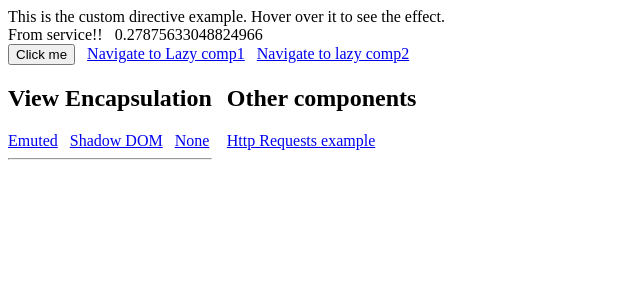
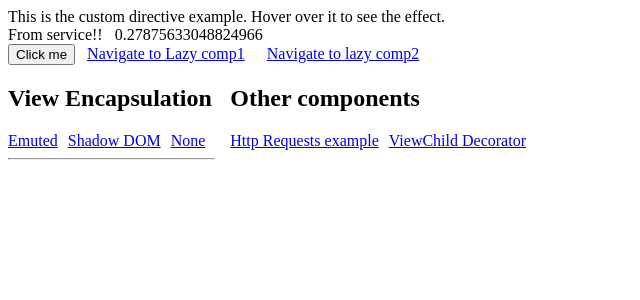
Before and after one commit to arpita041/myAngularNotes, an Angular app: page / in a window 1280 px wide. Shown: the top 300 px of the page, without its empty margins (0-640 px from the left). Built offline with nearby package versions, Linux system fonts and the light colour scheme; no server answers.

Commit message:
ViewChild decorator parent child comp

```diff
--- a/src/app/app-routing.module.ts
+++ b/src/app/app-routing.module.ts
@@ -4,12 +4,14 @@ import { EmutedViewEncapsulationComponent } from './emuted-view-encapsulation/em
 import { ShadowDomViewEncapusulationComponent } from './shadow-dom-view-encapusulation/shadow-dom-view-encapusulation.component';
 import { NonViewEncapusulationComponent } from './non-view-encapusulation/non-view-encapusulation.component';
 import { HttpResponseCompComponent } from './http-response-comp/http-response-comp.component';
+import { ParentCompComponent } from './parent-comp/parent-comp.component';
 
 const routes: Routes = [{ path: 'feature', loadChildren: () => import('./feature/feature.module').then(m => m.FeatureModule) },
   {path:'emuted', component:EmutedViewEncapsulationComponent},
   {path:'shadowDom', component:ShadowDomViewEncapusulationComponent},
   {path:'none', component:NonViewEncapusulationComponent},
-  {path:'httpReqs', component:HttpResponseCompComponent}
+  {path:'httpReqs', component:HttpResponseCompComponent},
+  {path:'viewChildEX', component:ParentCompComponent}
 ];
 
 @NgModule({
--- a/src/app/app.component.html
+++ b/src/app/app.component.html
@@ -10,13 +10,14 @@ Click me
   <div class="flexBox">
       <h2>View Encapsulation</h2>
 <a href="/emuted">Emuted</a>
-&nbsp; <a href="/shadowDom">Shadow DOM</a>
-&nbsp; <a href="/none">None</a>
+ <a href="/shadowDom">Shadow DOM</a>
+  <a href="/none">None</a>
 <hr>
   </div>
   <div>
     <h2>Other components</h2>
     <a href="/httpReqs">Http Requests example</a>
+    <a href="/viewChildEX">ViewChild Decorator</a>
   </div>
 
 </nav>
--- a/src/app/app.component.scss
+++ b/src/app/app.component.scss
@@ -4,3 +4,6 @@ nav{
 .flexBox{
     padding-right:15px;
 }
+a{
+    padding-right:10px;
+}
--- a/src/app/app.module.ts
+++ b/src/app/app.module.ts
@@ -10,6 +10,8 @@ import { EmutedViewEncapsulationComponent } from './emuted-view-encapsulation/em
 import { ShadowDomViewEncapusulationComponent } from './shadow-dom-view-encapusulation/shadow-dom-view-encapusulation.component';
 import { NonViewEncapusulationComponent } from './non-view-encapusulation/non-view-encapusulation.component';
 import { HttpResponseCompComponent } from './http-response-comp/http-response-comp.component';
+import { ChildCompComponent } from './child-comp/child-comp.component';
+import { ParentCompComponent } from './parent-comp/parent-comp.component';
 
 @NgModule({
   declarations: [
@@ -19,7 +21,9 @@ import { HttpResponseCompComponent } from './http-response-comp/http-response-co
     EmutedViewEncapsulationComponent,
     ShadowDomViewEncapusulationComponent,
     NonViewEncapusulationComponent,
-    HttpResponseCompComponent
+    HttpResponseCompComponent,
+    ChildCompComponent,
+    ParentCompComponent
   ],
   imports: [
     BrowserModule,
--- /dev/null
+++ b/src/app/child-comp/child-comp.component.html
@@ -0,0 +1,2 @@
+
+<div>This is an example of view child.</div>
--- /dev/null
+++ b/src/app/child-comp/child-comp.component.ts
@@ -0,0 +1,13 @@
+import { Component } from '@angular/core';
+
+@Component({
+  selector: 'app-child-comp',
+  templateUrl: './child-comp.component.html',
+  styleUrl: './child-comp.component.scss'
+})
+export class ChildCompComponent {
+
+someMethod(){
+  console.log("This is the child component's method");
+}
+}
--- /dev/null
+++ b/src/app/parent-comp/parent-comp.component.html
@@ -0,0 +1,2 @@
+
+<app-child-comp></app-child-comp>
--- /dev/null
+++ b/src/app/parent-comp/parent-comp.component.ts
@@ -0,0 +1,22 @@
+import { Component, ViewChild } from '@angular/core';
+import { ChildCompComponent } from '../child-comp/child-comp.component';
+
+@Component({
+  selector: 'app-parent-comp',
+  templateUrl: './parent-comp.component.html',
+  styleUrl: './parent-comp.component.scss'
+})
+export class ParentCompComponent {
+ // @ViewChild('ChildCompComponent') childComp:ChildCompComponent | undefined;
+  @ViewChild(ChildCompComponent, { static: true }) childComp: ChildCompComponent | undefined;
+/*static: true: This means that Angular will resolve the @ViewChild query during the component’s initialization phase,
+specifically during the ngOnInit lifecycle hook. This is useful when you need to access the child component or element
+before the view is fully initialized.*/
+  ngAfterViewInit() {
+    console.log("child compo", this.childComp)
+    if (this.childComp) {
+      this.childComp.someMethod(); // Access methods or properties of ChildCompComponent
+    }
+  }
+
+}
```
Also changed, not shown: src/app/child-comp/child-comp.component.scss (added), src/app/parent-comp/parent-comp.component.scss (added), 2 other files (tests, documents, lock files or other folders).
